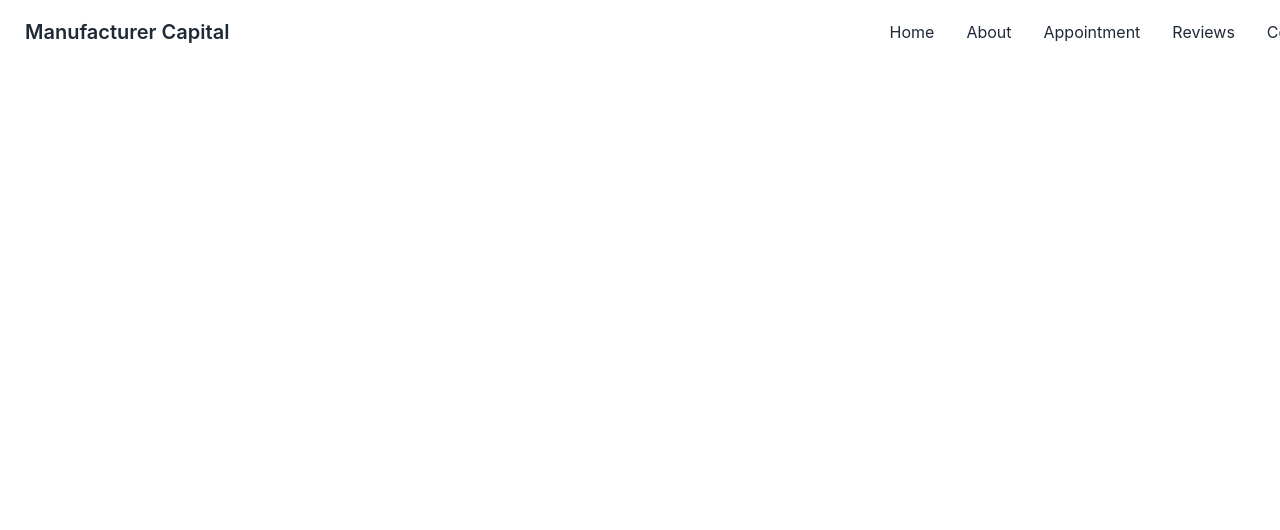
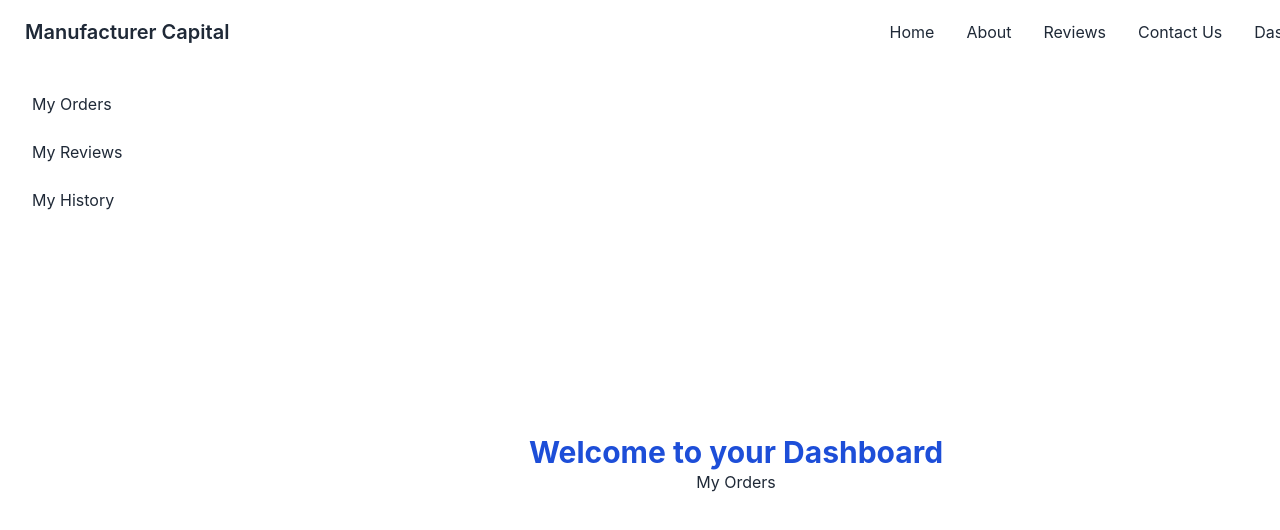
Before and after one commit to RinkuNahar/mafucaturer-site-client, a React (Create React App) app: page /dashboard in a window 1280 px wide. Shown: the top 530 px of the page. Built offline with nearby package versions, Linux system fonts and the light colour scheme; no server answers; sample sign-in values are in the browser's storage.

Commit message:
dashboard added

```diff
--- a/src/App.js
+++ b/src/App.js
@@ -7,6 +7,11 @@ import LogIn from './components/Firebase/LogIn';
 import Register from './components/Firebase/Register';
 import { ToastContainer } from 'react-toastify';
 import RequireAuth from './components/Shared/RequireAuth';
+import Dashboard from './components/Dashboard/Dashboard';
+import MyOrder from './components/Dashboard/MyOrder';
+import MyReview from './components/Dashboard/MyReview';
+
+
 
 
 function App() {
@@ -16,11 +21,21 @@ function App() {
       <Routes>
           <Route path='/' element={<Home></Home>}></Route>
           <Route path='/home' element={<Home></Home>}></Route>
+
           <Route path='/purchase/:ProductId' element={
          <RequireAuth>
             <Purchase></Purchase>
          </RequireAuth>
           }></Route>
+
+          <Route path='/dashboard' element={
+         <RequireAuth>
+           <Dashboard></Dashboard>
+         </RequireAuth>
+          }>
+            <Route index element={<MyOrder></MyOrder>}></Route>
+            <Route path='review' element={<MyReview></MyReview>}></Route>
+          </Route>
 
           <Route path='/login' element={<LogIn></LogIn>}></Route>
           <Route path='/register' element={<Register></Register>}></Route>
--- /dev/null
+++ b/src/components/Dashboard/Dashboard.js
@@ -0,0 +1,42 @@
+import React from 'react';
+import { useAuthState } from 'react-firebase-hooks/auth';
+import { Link, Outlet } from 'react-router-dom';
+import auth from '../../firebase.init';
+
+const Dashboard = () => {
+
+    const [user] = useAuthState(auth);
+//   const [admin] = useAdmin(user);
+
+    return (
+        <div className="drawer drawer-mobile">
+        <input id="dashboard-sidebar" type="checkbox" className="drawer-toggle" />
+        <div className="drawer-content flex flex-col items-center justify-center">
+          {/* <!-- Page content here --> */}
+          <h2 className='text-3xl font-bold text-blue-700'>Welcome to your Dashboard</h2>
+          <Outlet></Outlet>
+
+
+        </div>
+        <div className="drawer-side">
+          <label htmlFor="dashboard-sidebar" className="drawer-overlay"></label>
+          <ul className="menu p-4 overflow-y-auto w-48 bg-base-100 text-base-content">
+            {/* <!-- Sidebar content here --> */}
+            <li><Link to='/dashboard'>My Orders</Link></li>
+
+            <li><Link to='/dashboard/review'>My Reviews</Link></li>
+            <li><Link to='/dashboard/history'>My History</Link></li>
+
+           {/* { admin && <>
+            <li><Link to='/dashboard/users'>All Users</Link></li>
+            <li><Link to='/dashboard/addDoctor'>Add a Doctor</Link></li>
+            <li><Link to='/dashboard/manageDoctor'>Manage Doctors</Link></li>
+           </> } */}
+          </ul>
+
+        </div>
+      </div>
+    );
+};
+
+export default Dashboard;
--- /dev/null
+++ b/src/components/Dashboard/MyOrder.js
@@ -0,0 +1,11 @@
+import React from 'react';
+
+const MyOrder = () => {
+    return (
+        <div>
+            <h2>My Orders</h2>
+        </div>
+    );
+};
+
+export default MyOrder;
--- /dev/null
+++ b/src/components/Dashboard/MyReview.js
@@ -0,0 +1,11 @@
+import React from 'react';
+
+const MyReview = () => {
+    return (
+        <div>
+            <h2>Reviews</h2>
+        </div>
+    );
+};
+
+export default MyReview;
--- a/src/components/Shared/Navbar/Navbar.js
+++ b/src/components/Shared/Navbar/Navbar.js
@@ -16,11 +16,10 @@ const Navbar = () => {
     const menuItems = <>
         <li><Link to='/home'>Home</Link></li>
         <li><Link to='/about'>About</Link></li>
-        <li><Link to='/appointment'>Appointment</Link></li>
         <li><Link to='/reviews'>Reviews</Link></li>
         <li><Link to='/contact'>Contact Us</Link></li>
 
-        {/* {user && <li><Link to="/dashboard">Dashboard</Link></li>} */}
+        {user && <li><Link to="/dashboard">Dashboard</Link></li>}
 
         <li>{user ? <button onClick={logout} className="btn btn-ghost" >Sign Out</button> : <Link to="/login">Login</Link>}</li>
     </>
```
